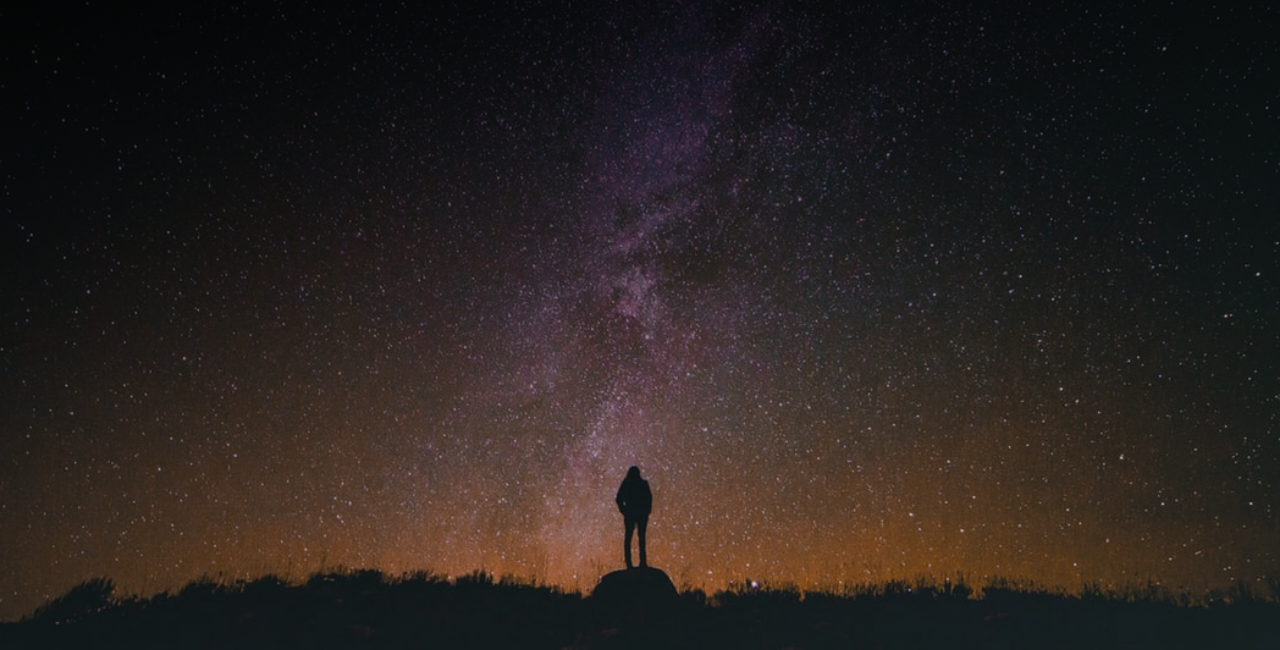
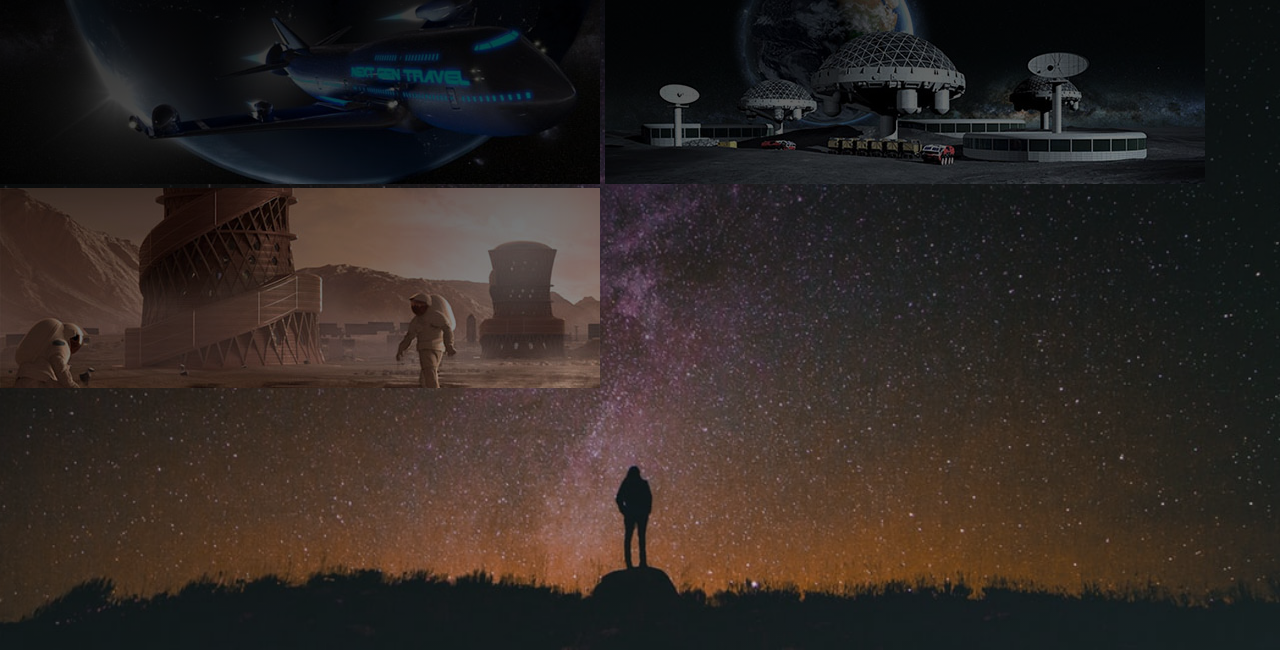
Before and after one commit to SacleuxBenoit/test-Sass, a website: page index.html in a window 1280 px wide. Shown: the part 150-800 px from the top of the page. Drawn offline with Linux system fonts and the light colour scheme; a web font is replaced by a local one.

Commit message:
add carousel in the part main in index.html

```diff
--- a/index.html
+++ b/index.html
@@ -25,6 +25,19 @@
         </div>
         <div class="line"></div>
     </header>
+
+    <main>
+        <div class="carousel">
+           <div class="carousel__figure">
+               <img src="./media/car1.jpg" alt="space" class="carousel__figure--pic">
+               <img src="./media/car2.jpeg" alt="moon" class="carousel__figure--pic">
+               <img src="./media/car3.jpg" alt="mars" class="carousel__figure--pic">
+           </div>
+
+        </div>
+    </main>
+
+
     <script type="text/javascript" src="assets/jquery.min.js"></script>
 </body>
 </html>
```
